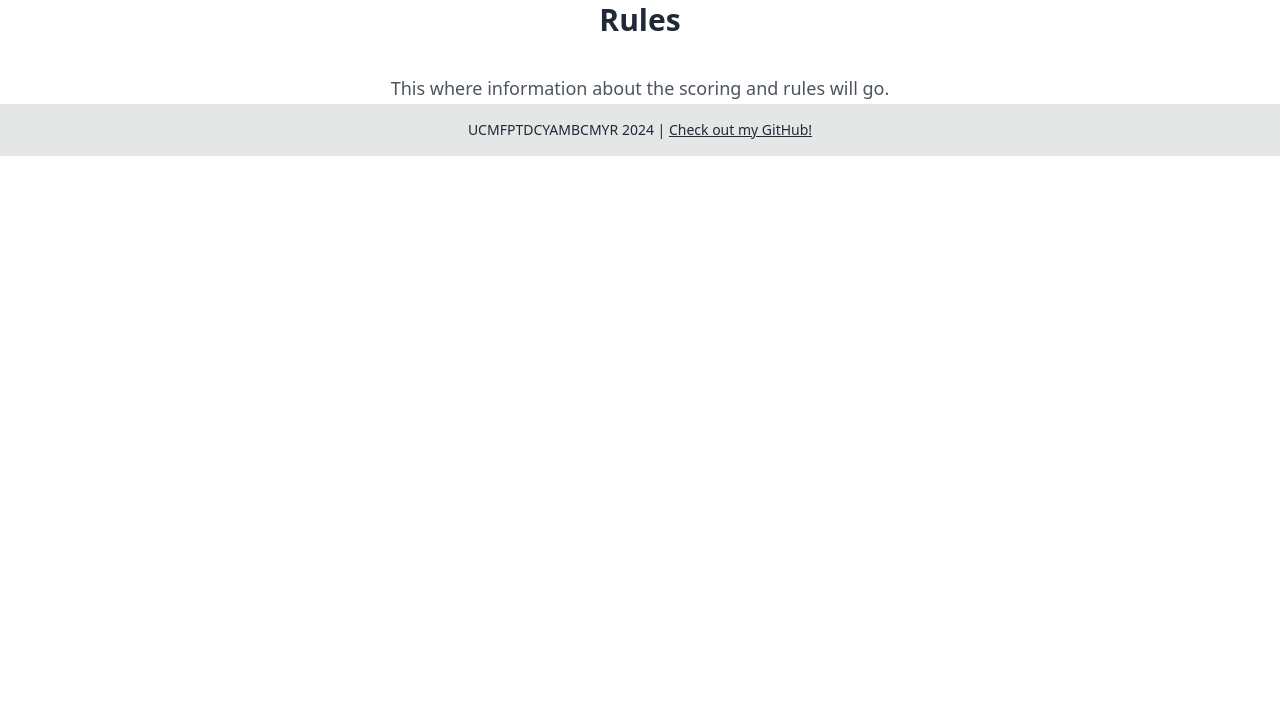
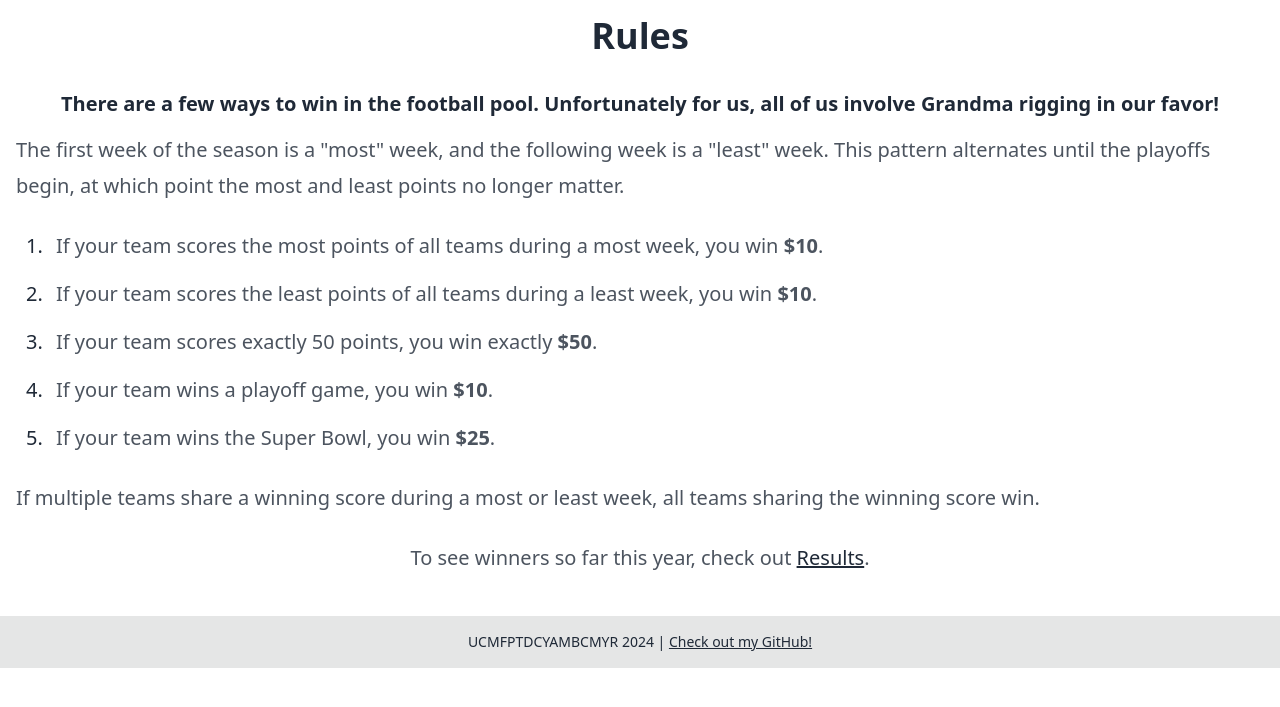
Before and after one commit to matthewkdies/football-pool, a Flask app: page /rules in a window 1280 px wide. Shown: the part 68-775 px from the top of the page. Run offline with Flask 3, Linux system fonts and the light colour scheme; style sheets or scripts are compiled from the project's sources; parts of the project's set-up code (start-up, migrations or seed data) failed here and were passed over.

Commit message:
Populating the rules page!

```diff
--- a/apps/football_pool/templates/rules.html
+++ b/apps/football_pool/templates/rules.html
@@ -3,9 +3,30 @@
 {% block title %}Rules{% endblock %}
 
 {% block content %}
-<article class="prose prose-lg max-w-none">
-    <!-- <h2 align="center">Results So Far</h2> -->
-    <h2 align="center">Rules</h2>
-    <p align="center">This where information about the scoring and rules will go.</p>
-</article>
+<div class="p-4">
+    <article class="prose prose-xl max-w-none">
+        <h2 align="center">Rules</h2>
+        <h4 align="center">
+            There are a few ways to win in the football pool.
+            Unfortunately for us, all of us involve Grandma rigging in our favor!
+        </h4>
+        <p align="left">
+            The first week of the season is a "most" week, and the following week is a "least" week.
+            This pattern alternates until the playoffs begin, at which point the most and least points no longer matter.
+        </p>
+        <ol>
+            <li>If your team scores the most points of all teams during a most week, you win <b>$10</b>.</li>
+            <li>If your team scores the least points of all teams during a least week, you win <b>$10</b>.</li>
+            <li>If your team scores exactly 50 points, you win exactly <b>$50</b>.</li>
+            <li>If your team wins a playoff game, you win <b>$10</b>.</li>
+            <li>If your team wins the Super Bowl, you win <b>$25</b>.</li>
+        </ol>
+        <p align="left">
+            If multiple teams share a winning score during a most or least week, all teams sharing the winning score win.
+        </p>
+        <p align="center">
+            To see winners so far this year, check out <a class="link" href="/results">Results</a>.</p>
+        </p>
+    </article>
+</div>
 {% endblock %}
```
